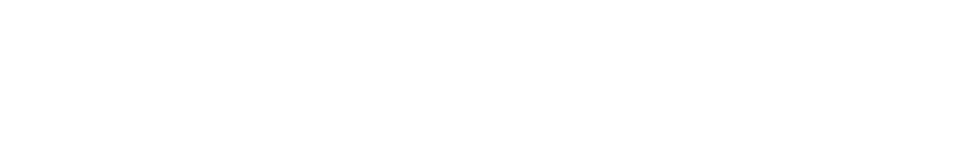
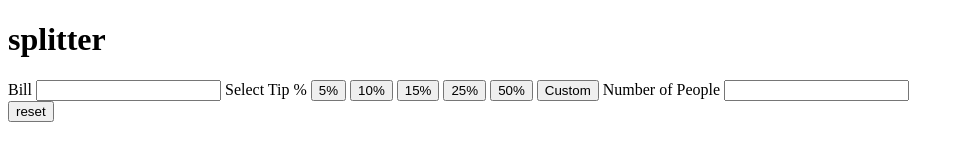
Before and after one commit to Afarrell95/tip-calculator, a website: page public/index.html in a window 1280 px wide. Shown: the whole page, without its empty margins (0-964 px from the left). Drawn offline with Linux system fonts and the light colour scheme.

Commit message:
skeleton

```diff
--- a/public/index.html
+++ b/public/index.html
@@ -7,6 +7,31 @@
     <title>Document</title>
   </head>
   <body>
+    <main>
+      <header>
+        <h1 class="main-head">splitter</h1>
+      </header>
+      <div class="calculator-container">
+        <div class="bill-container">
+          <span>Bill</span>
+          <input type="text" class="bill-amount" />
+          <span>Select Tip %</span>
+          <button class="tip-amount-select">5%</button>
+          <button class="tip-amount-select">10%</button>
+          <button class="tip-amount-select">15%</button>
+          <button class="tip-amount-select">25%</button>
+          <button class="tip-amount-select">50%</button>
+          <button class="tip-amount-select">Custom</button>
+          <span>Number of People</span>
+          <input type="text" class="people-amount" />
+        </div>
+        <div class="total-container">
+          <div class="tip-total-pp"></div>
+          <div class="total-pp"></div>
+          <button class="reset">reset</button>
+        </div>
+      </div>
+    </main>
     <script src="app.js"></script>
   </body>
 </html>
```
